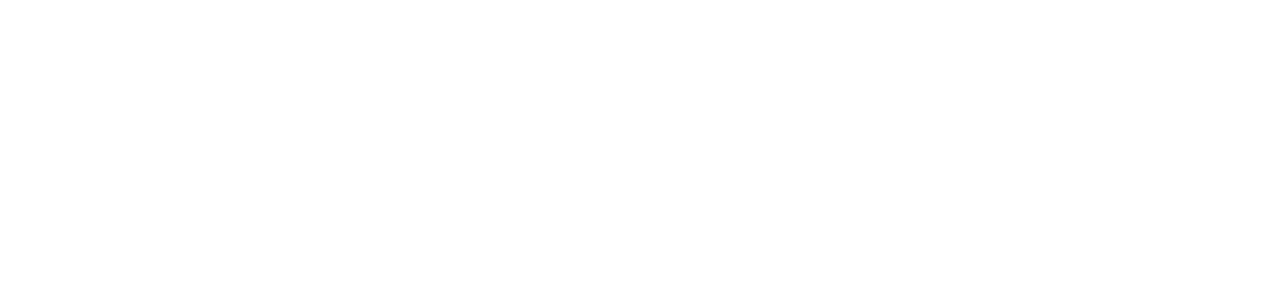
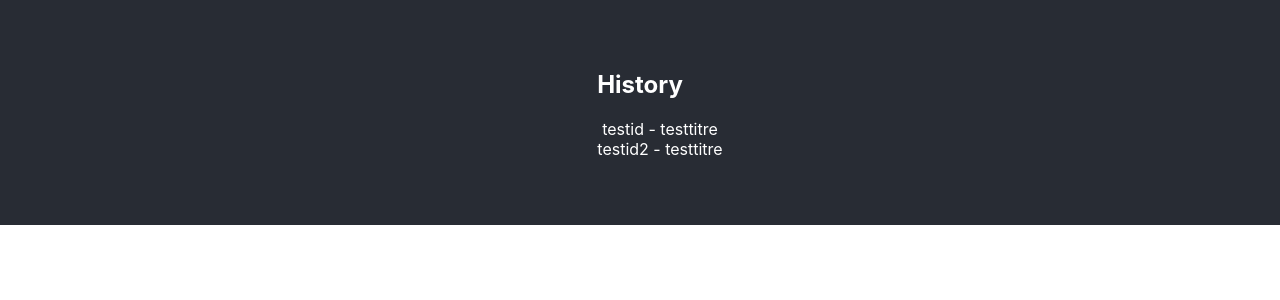
Before and after one commit to yeahlo/B3-collab, a React (Create React App) app: page / in a window 1280 px wide. Shown: the top 300 px of the page. Built offline with nearby package versions, Linux system fonts and the light colour scheme.

Commit message:
Florian - Historique

```diff
--- a/src/App.js
+++ b/src/App.js
@@ -1,15 +1,36 @@
-import React, { Component } from 'react';
+import React, {Component} from 'react';
 import logo from './logo.svg';
 import './App.css';
+import History from "./components/history/History";
 
 class App extends Component {
-  render() {
-    return (
-      <div className="App">
+    constructor() {
+        super();
+        this.state = {
+            videos: [
+                {
+                    id: "testid",
+                    title : "testtitre",
+                    description: "testDescription",
+                },
+                {
+                    id: "testid2",
+                    title : "testtitre",
+                    description: "testDescription",
+                }
+            ]
+        }
+    }
 
-      </div>
-    );
-  }
+    render() {
+        return (
+            <div className="App">
+                <History videos={this.state.videos}/>
+            </div>
+        );
+    }
+
 }
 
+
 export default App;
--- /dev/null
+++ b/src/components/history/History.js
@@ -0,0 +1,50 @@
+// old items
+// callback onVideoSelected ex: this.props.onVideoSelected(id)
+
+import React, {Component} from 'react';
+import './history.css';
+
+class History extends Component {
+
+    constructor(props) {
+        super(props);
+        this.state = {
+            videos: this.props.videos
+        }
+    }
+
+    onHistoryClicked(video) {
+        if (this.props.onVideoSelected) {
+            this.props.onVideoSelected(video.id);
+        }
+        else {
+            console.log("OnVideoSelected existe pas");
+        }
+    }
+
+    getView() {
+        let listVideos = this.state.videos;
+        console.log(listVideos);
+        const rendervideos = listVideos.map((video) =>
+            <li key={video.id} className={video.status}>
+                <a onClick={() => this.onHistoryClicked(video)}>
+                    {video.id} - {video.title}
+                </a>
+            </li>
+        );
+        return rendervideos;
+    }
+
+    render() {
+        return (
+            <div className="History">
+                <h2>History</h2>
+                <ul>
+                    {this.getView()}
+                </ul>
+            </div>
+        );
+    }
+}
+
+export default History;
--- /dev/null
+++ b/src/components/history/history.css
@@ -0,0 +1,16 @@
+.History {
+    background-color: #282c34;
+    width: 100%;
+    height: auto;
+    padding: 50px 0;
+}
+
+.History h2 {
+    color: #fff;
+}
+
+.History li {
+    color: #fff;
+    list-style: none;
+    cursor: pointer;
+}
--- a/src/components/history/index.js
+++ /dev/null
@@ -1,2 +0,0 @@
-// old items
-// callback onVideoSelected ex: this.props.onVideoSelected(id)
```
